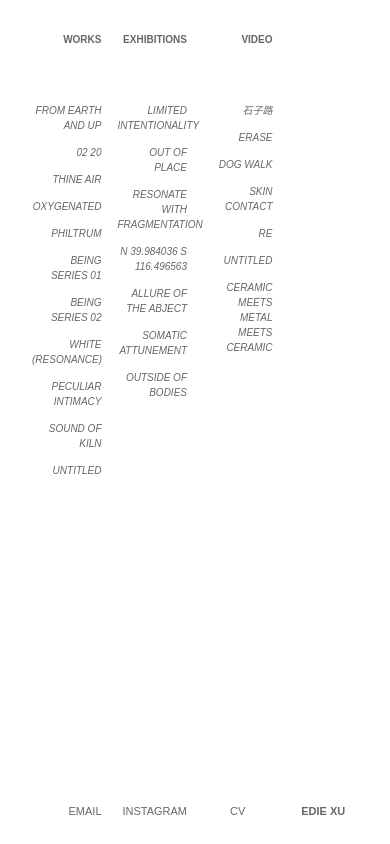
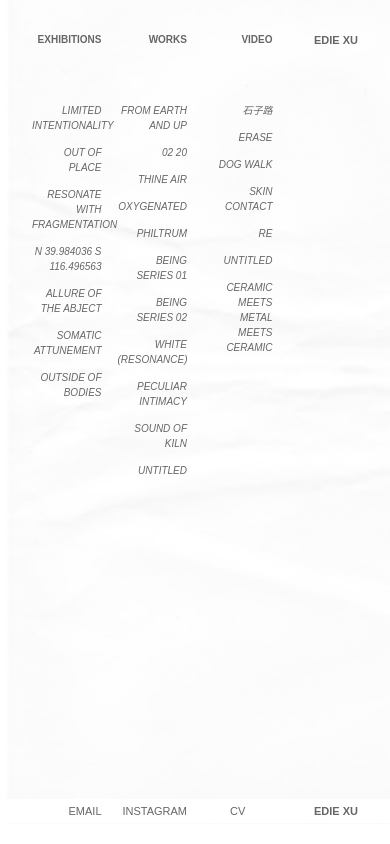
Before and after one commit to dan-jpeg/edie-xu-v2, a React (Vite) app: page / in a window 390 px wide. Built offline with nearby package versions, Linux system fonts and the light colour scheme; a web font is replaced by a local one.

Commit message:
looking good a

```diff
--- a/src/MobileApp.jsx
+++ b/src/MobileApp.jsx
@@ -22,6 +22,9 @@ import {
 } from "./components/PageComponents.jsx";
 import useScrollToTop from "./hooks/useScrollToTop";
 import MobileHome from "./MobileHome.jsx";
+
+import whitePaperBg from "/src/assets/white-paper-bg-cropped.png";
+import bangerBg from "/src/assets/banger_01.jpg";
 
 const MobileApp = () => {
   const [lenisScrollProgress, setLenisScrollProgress] = useState(0);
@@ -71,8 +74,25 @@ const MobileAppContent = ({ scrollYProgress, lenisScrollProgress }) => {
     navigate("/");
   };
 
+  // Determine which background to use based on current route
+  const isHomePage = location.pathname === "/";
+  const backgroundImage = !isHomePage ? bangerBg : bangerBg;
+  const cover = isHomePage ? true : false;
+
+  const bgOpacity = 0.7;
+
   return (
-    <div className="mobile-app-container  scrollbar-hide">
+    <div
+      className={`scrollbar-hide ${isHomePage ? "mobile-app-container" : ""}`}
+
+      // style={{
+      //   backgroundImage: `url(${backgroundImage})`,
+      //   backgroundSize: `${cover}`,
+      //   backgroundPosition: "center",
+      //   backgroundRepeat: "no-repeat",
+      //   minHeight: "100vh",
+      // }}
+    >
       {/* Simple progress bar */}
       {/*<div className="fixed top-0 left-0  w-full h-2 bg-gray-100">*/}
       {/*  <motion.div*/}
@@ -112,7 +132,7 @@ const MobileAppContent = ({ scrollYProgress, lenisScrollProgress }) => {
           </div>
           <div
             onClick={goToHome}
-            className="col-span-1     text-center font-bold w-full cursor-pointer "
+            className="col-span-1     text-right font-bold w-full cursor-pointer "
           >
             <span>EDIE XU</span>
           </div>
--- a/src/MobileHome.jsx
+++ b/src/MobileHome.jsx
@@ -27,6 +27,17 @@ const MobileHome = () => {
 
       {/* 3-column grid layout */}
       <div className="grid grid-cols-4  splace-items-start justify-center h-full   gap-4 ">
+        <div className="content-column ">
+          <div className="flex flex-col text-right space-y-2">
+            <h2 className=" text-[10px] font-bold  mb-12">EXHIBITIONS</h2>
+            {sortedContent
+              .filter((item) => item.type === "exhibition")
+              .map((item, index) => (
+                <MobileGridItem key={`exhibition-${index}`} item={item} />
+              ))}
+          </div>
+        </div>
+
         {/* Works column */}
         <div className="content-column w-full  border-black   ">
           <div className="flex flex-col text-right  space-y-2">
@@ -40,16 +51,6 @@ const MobileHome = () => {
         </div>
 
         {/* Exhibitions column */}
-        <div className="content-column ">
-          <div className="flex flex-col text-right space-y-2">
-            <h2 className=" text-[10px] font-bold  mb-12">EXHIBITIONS</h2>
-            {sortedContent
-              .filter((item) => item.type === "exhibition")
-              .map((item, index) => (
-                <MobileGridItem key={`exhibition-${index}`} item={item} />
-              ))}
-          </div>
-        </div>
 
         {/* Videos column */}
         <div className="content-column  ">
@@ -62,8 +63,8 @@ const MobileHome = () => {
               ))}
           </div>
         </div>
-        <div className="col-span-1 opacity-0 text-[11px] text-right border-2  border-black font-bold w-full cursor-pointer">
-          <span>EDIE XU</span>
+        <div className="col-span-1  text-[11px] text-right   border-black font-bold w-full cursor-pointer">
+          <span className="m-0 p-0">EDIE XU</span>
         </div>
         {/*<div className="col-span-3 bg-black h-[2px] w-full mt-1"></div>*/}
       </div>
--- a/src/index.css
+++ b/src/index.css
@@ -12,6 +12,22 @@ body {
 
     font-family: "Times New Roman";
     @apply scrollbar-hide;
+}
+
+@media screen and (max-width: 800px) {
+    .mobile-app-container::before {
+        content: "";
+        position: fixed;
+        top: -12px;
+        left: 0;
+        width: 100%;
+        height: 100%;
+        background: url('/src/assets/white-paper-bg-cropped.png');
+        background-size: cover;
+        opacity: 0.2; /* Adjust this for desired transparency */
+        z-index: -1;
+    }
+
 }
 
 
```
Also changed, not shown: src/assets/banger_01.jpg (added), src/assets/white-paper-bg-cropped.png (added).
